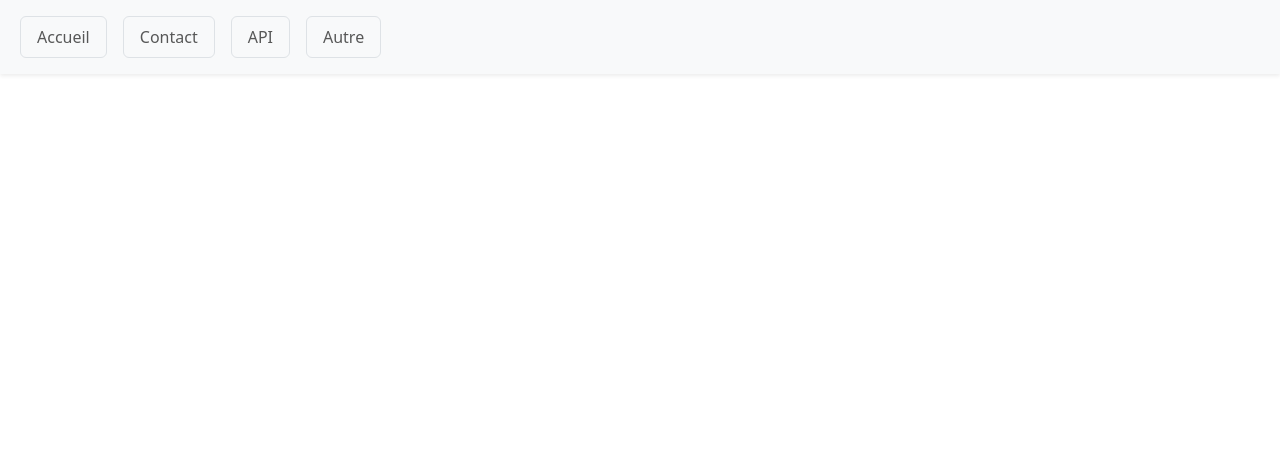
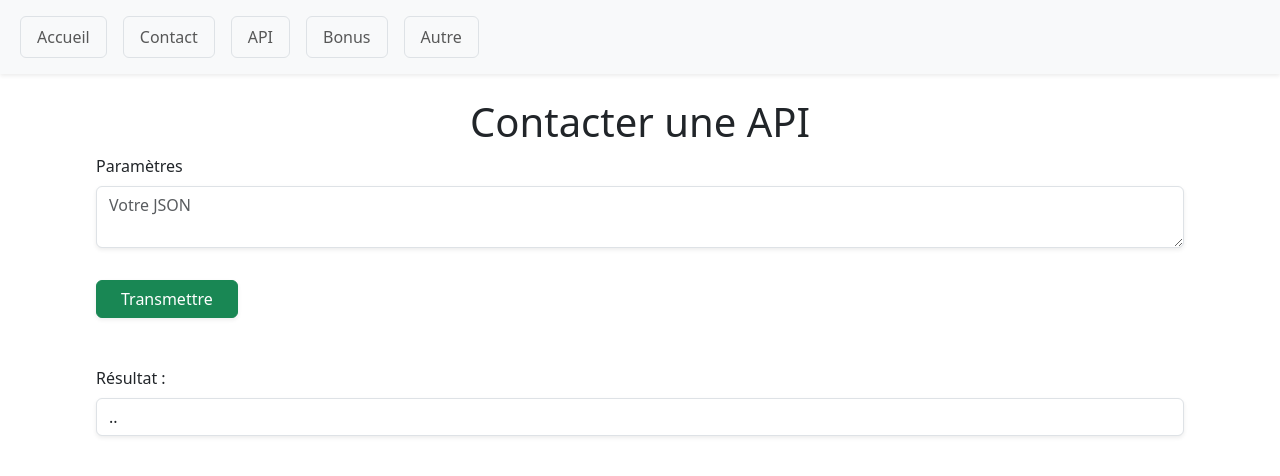
Before and after one commit to aZor9/projet-vue, a Vue app: page /bonus in a window 1280 px wide. Shown: the top 476 px of the page. Built offline with nearby package versions, Linux system fonts and the light colour scheme.

Commit message:
new page +formatage de titre

```diff
--- a/src/components/ApiComponent.vue
+++ b/src/components/ApiComponent.vue
@@ -44,7 +44,7 @@
       </div>
 
       <!-- Bouton envoyer -->
-      <form @submit.prevent="envoyerDonnees">
+      <form @submit.prevent="envoyerDonnees" class="text-center">
         <button type="submit" class="btn btn-primary mt-4 px-4 shadow-sm">Transmettre</button>
       </form>
     </div>
--- a/src/components/ContactComponent.vue
+++ b/src/components/ContactComponent.vue
@@ -25,7 +25,7 @@
       </div>
 
       <!-- Bouton envoyer -->
-      <form @submit.prevent="envoyerDonneesContact">
+      <form @submit.prevent="envoyerDonneesContact" class="text-center">
         <button type="submit" class="btn btn-primary mt-4 px-4 shadow-sm">Envoyer</button>
       </form>
     </div>
--- a/src/components/NavigationComponent.vue
+++ b/src/components/NavigationComponent.vue
@@ -16,7 +16,10 @@
                           <router-link to="/api"  class="nav-link" aria-current="page">{{ Texte3 }}</router-link>
                       </li>
                       <li class="nav-item border rounded mx-2 my-2 px-2">
-                          <router-link to="/other"  class="nav-link" aria-current="page">{{ Texte4 }}</router-link>
+                          <router-link to="/bonus"  class="nav-link" aria-current="page">{{ Texte4 }}</router-link>
+                      </li>
+                      <li class="nav-item border rounded mx-2 my-2 px-2">
+                          <router-link to="/other"  class="nav-link" aria-current="page">{{ Texte5 }}</router-link>
                       </li>
                   </ul>
               </div>
@@ -32,7 +35,8 @@
               Texte1: 'Accueil',
               Texte2: 'Contact',
               Texte3: 'API',
-              Texte4: 'Autre'
+              Texte4: 'Bonus',
+              Texte5: 'Autre'
           };
       }
   };
--- a/src/components/TestContactComponent.vue
+++ b/src/components/TestContactComponent.vue
@@ -1,6 +1,6 @@
 <template>
   <div class="text-center mt-5">
-    <button @click="fetchData" class="btn btn-info shadow">Click Me!</button>
+    <button @click="fetchData" class="btn btn-danger shadow">Test contact bot Discord</button>
   </div>
 </template>
 
--- a/src/main.js
+++ b/src/main.js
@@ -5,6 +5,7 @@ import HomePage from './views/HomePage.vue';
 import ContactPage from './views/ContactPage.vue';
 import ApiPage from './views/ApiPage.vue';
 import OtherPage from './views/OtherPage.vue';
+import BonusPage from './views/BonusPage.vue';
 
 Vue.config.productionTip = false;
 
@@ -15,6 +16,7 @@ const routes = [
   { path: '/contact', component: ContactPage },
   { path: '/api', component: ApiPage },
   { path: '/other', component: OtherPage },
+  { path: '/bonus', component: BonusPage },
 ];
 
 const router = new VueRouter({
--- /dev/null
+++ b/src/views/BonusPage.vue
@@ -0,0 +1,14 @@
+
+<template>
+    <div>
+
+        <div>
+            <ApiTableComponent />
+        </div>
+
+    </div>
+</template>
+
+<script setup >
+import ApiTableComponent from '@/components/ApiTableComponent.vue';
+</script>
--- a/src/views/OtherPage.vue
+++ b/src/views/OtherPage.vue
@@ -10,9 +10,9 @@
             <TestContactComponent />
         </div>
 
-        <div>
+        <!-- <div>
             <ApiTableComponent />
-        </div>
+        </div> -->
 
     </div>
 </template>
@@ -20,5 +20,5 @@
 <script setup >
 import TestContactComponent from '@/components/TestContactComponent.vue';
 import VideComponent from '@/components/VideComponent.vue';
-import ApiTableComponent from '@/components/ApiTableComponent.vue';
+// import ApiTableComponent from '@/components/ApiTableComponent.vue';
 </script>
```
